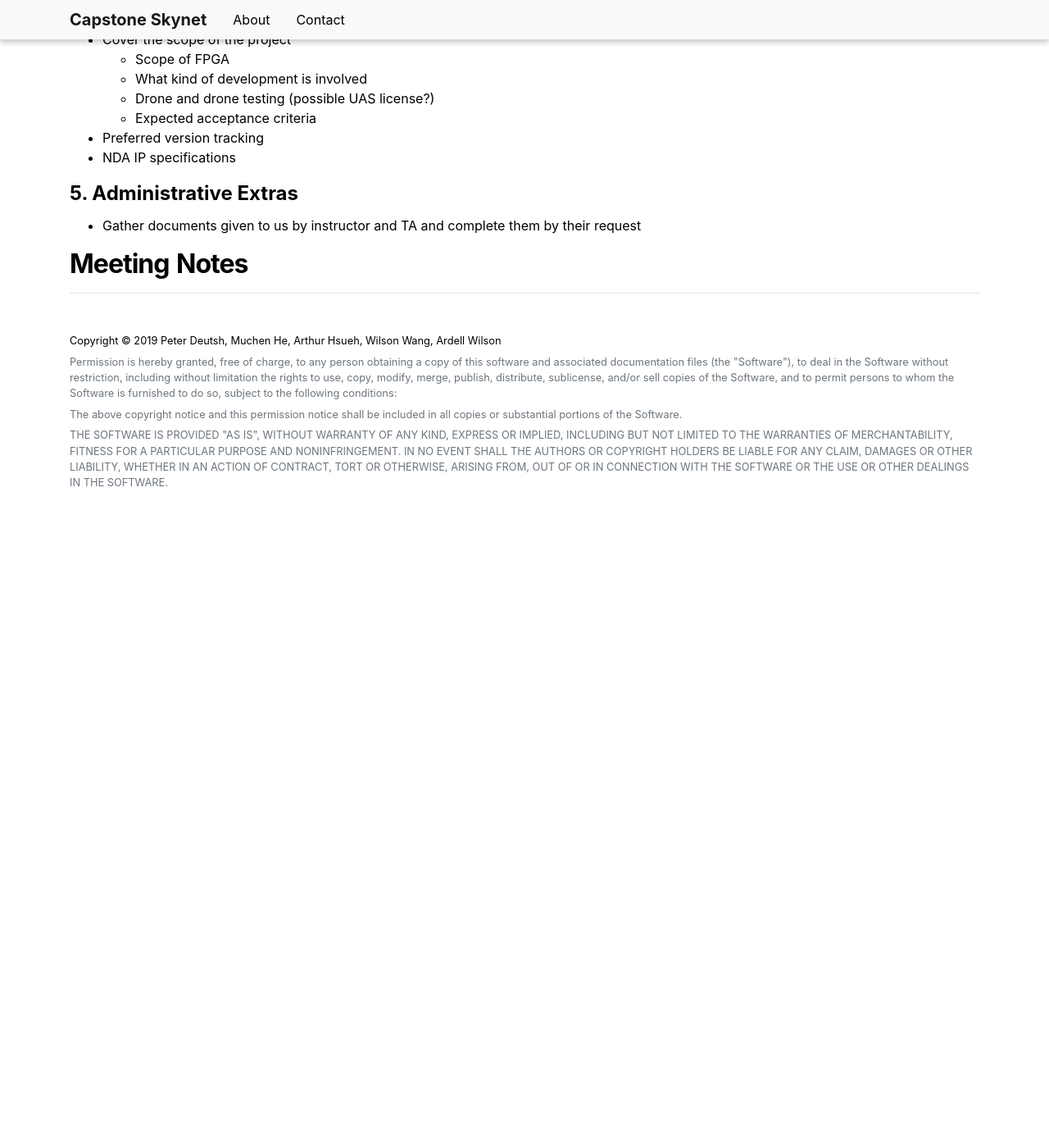
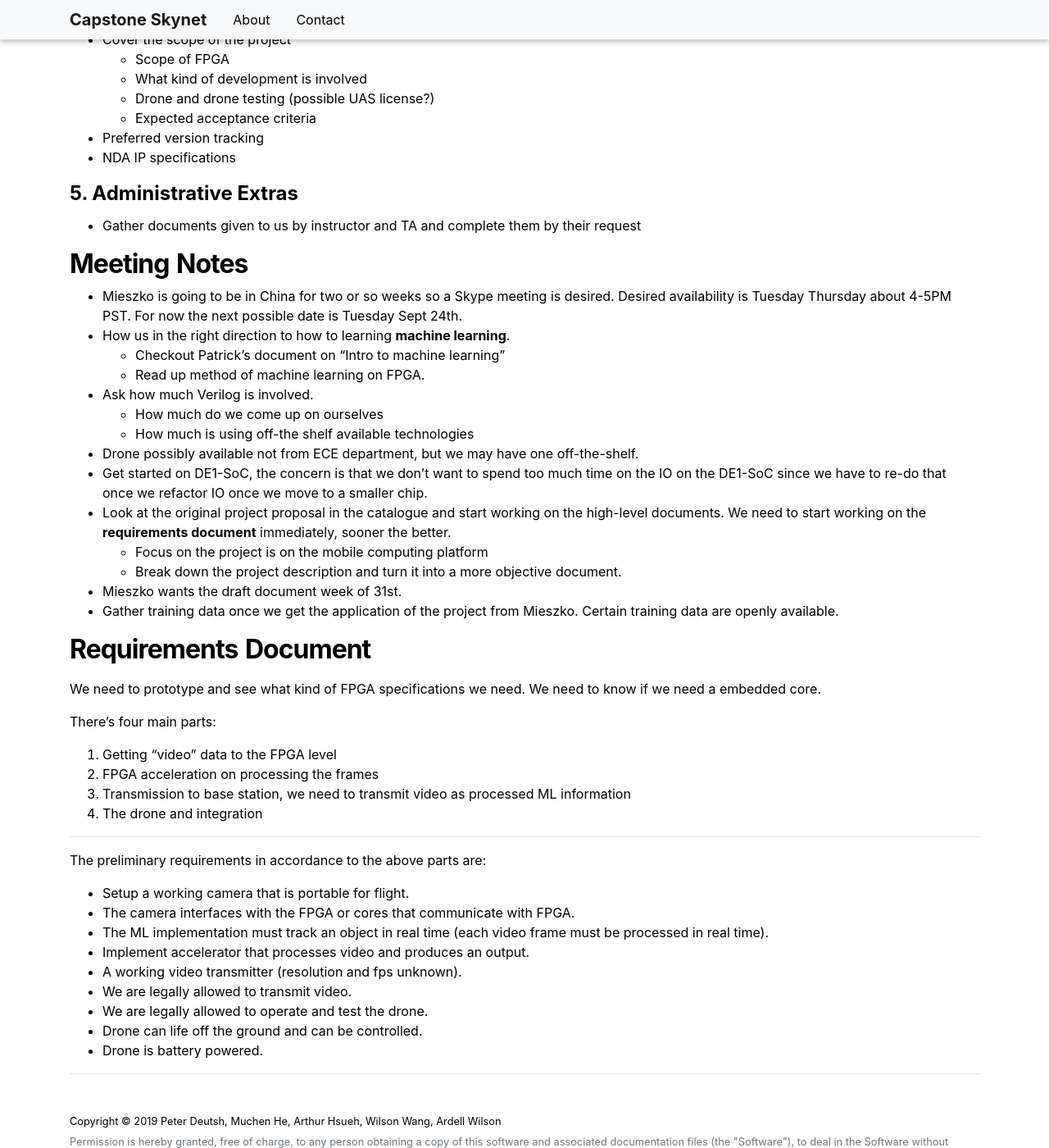
Before and after one commit to Capstone-Skynet/Capstone-Skynet.github.io, a Jekyll site: the page built from _notes/2019-09-17-team-meeting.md, in a window 1280 px wide and 1400 px high, scrolled down 787 px. Shown: the whole window at 82% size. Built offline with Jekyll 4.4.1, drawn with Linux system fonts in a browser that asks for light colours; before the commit the page ends 1417 px from its top, so only the background shows below that.

Commit message:
Added preliminary requirements

```diff
--- a/_notes/2019-09-17-team-meeting.md
+++ b/_notes/2019-09-17-team-meeting.md
@@ -39,3 +39,45 @@ date: 2019-09-17
 
 
 ## Meeting Notes
+
+- Mieszko is going to be in China for two or so weeks so a Skype meeting is desired. Desired availability is Tuesday Thursday about 4-5PM PST. For now the next possible date is Tuesday Sept 24th.
+- How us in the right direction to how to learning **machine learning**.
+  - Checkout Patrick’s document on “Intro to machine learning”
+  - Read up method of machine learning on FPGA.
+- Ask how much Verilog is involved.
+  - How much do we come up on ourselves
+  - How much is using off-the shelf available technologies
+- Drone possibly available not from ECE department, but we may have one off-the-shelf.
+- Get started on DE1-SoC, the concern is that we don’t want to spend too much time on the IO on the DE1-SoC since we have to re-do that once we refactor IO once we move to a smaller chip.
+- Look at the original project proposal in the catalogue and start working on the high-level documents. We need to start working on the **requirements document** immediately, sooner the better.
+  - Focus on the project is on the mobile computing platform
+  - Break down the project description and turn it into a more objective document.
+- Mieszko wants the draft document week of 31st.
+- Gather training data once we get the application of the project from Mieszko. Certain training data are openly available.
+
+
+
+## Requirements Document
+
+We need to prototype and see what kind of FPGA specifications we need. We need to know if we need a embedded core.
+
+There’s four main parts:
+
+1. Getting “video” data to the FPGA level
+2. FPGA acceleration on processing the frames
+3. Transmission to base station, we need to transmit video as processed ML information
+4. The drone and integration
+
+---
+
+The preliminary requirements in accordance to the above parts are:
+
+- Setup a working camera that is portable for flight.
+- The camera interfaces with the FPGA or cores that communicate with FPGA.
+- The ML implementation must track an object in real time (each video frame must be processed in real time).
+- Implement accelerator that processes video and produces an output.
+- A working video transmitter (resolution and fps unknown).
+- We are legally allowed to transmit video.
+- We are legally allowed to operate and test the drone.
+- Drone can life off the ground and can be controlled.
+- Drone is battery powered.
```
